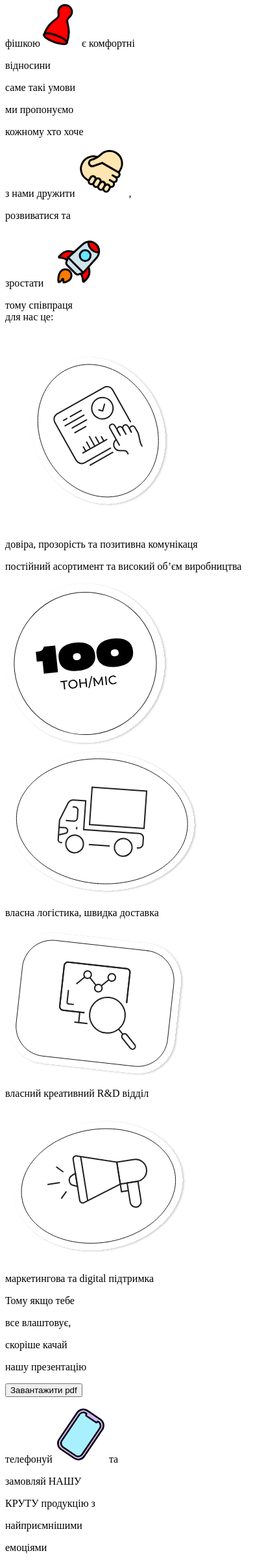
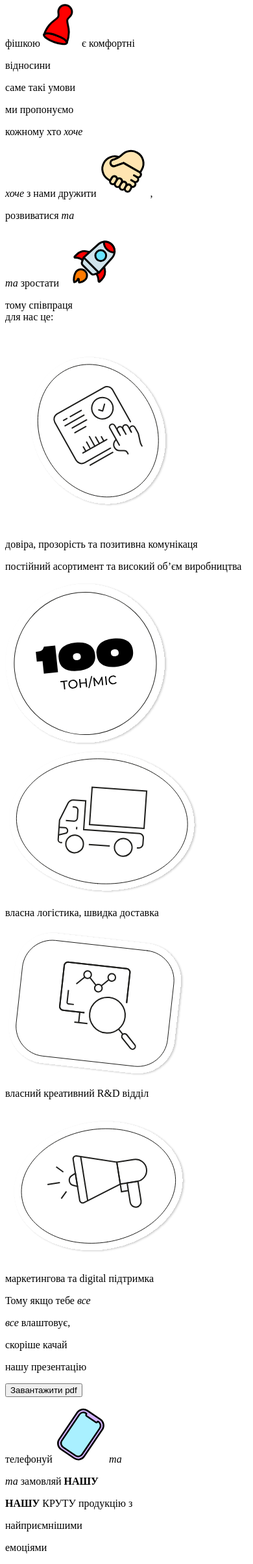
Before and after one commit to dimores28/RivneKolo, a PHP site: page /html/_about.htm in a window 390 px wide. Shown: the part 164-2571 px from the top of the page at 65% size. Run offline with PHP 8.4, Linux system fonts and the light colour scheme.

Commit message:
adaptive text with phone

```diff
--- a/src/html/_about.htm
+++ b/src/html/_about.htm
@@ -20,13 +20,15 @@
       <div class="about__scene about__scene_2 scene-text">
         <p class="row_1">саме такі умови</p>
         <p class="row_2">ми пропонуємо</p>
-        <p class="row_3">кожному хто хоче</p>
+        <p class="row_3">кожному хто <i>хоче</i></p>
         <p class="row_4">
+          <i>хоче</i>
           з нами дружити
           <span><img src="@img/about/hands.svg" width="79" height="75" alt="hands" /></span>,
         </p>
-        <p class="row_8">розвиватися та</p>
+        <p class="row_8">розвиватися <i>та</i></p>
         <p class="row_6">
+          <i>та</i>
           зростати
           <span><img src="@img/about/rocket.svg" width="97" height="84" alt="rocket" /></span>
         </p>
@@ -71,8 +73,8 @@
       </div>
 
       <div class="about__scene about__scene_3 scene-text">
-        <p class="row_1">Тому якщо тебе</p>
-        <p class="row_2">все влаштовує,</p>
+        <p class="row_1">Тому якщо тебе <i>все</i></p>
+        <p class="row_2"><i>все</i> влаштовує,</p>
         <p class="row_3">скоріше качай</p>
         <p class="row_4">нашу презентацію</p>
         <div class="row_5">
@@ -91,11 +93,11 @@
           <span>
             <img src="@img/about/phone.svg" width="79" height="85" alt="phone" />
           </span>
-          та
+          <i>та</i>
         </p>
-        <p class="row_2">замовляй НАШУ</p>
-        <p class="row_3">КРУТУ продукцію з</p>
-        <p class="row_4">найприємнішими</p>
+        <p class="row_2"><i>та </i>замовляй <b>НАШУ</b></p>
+        <p class="row_3"><b>НАШУ </b>КРУТУ продукцію з</p>
+        <p class="row_4" style="white-space: pre-line">найприємні&shy;шими</p>
         <p class="row_6">емоціями</p>
       </div>
 
```
Also changed, not shown: src/scss/layout/about.scss (+108 -7 lines).
